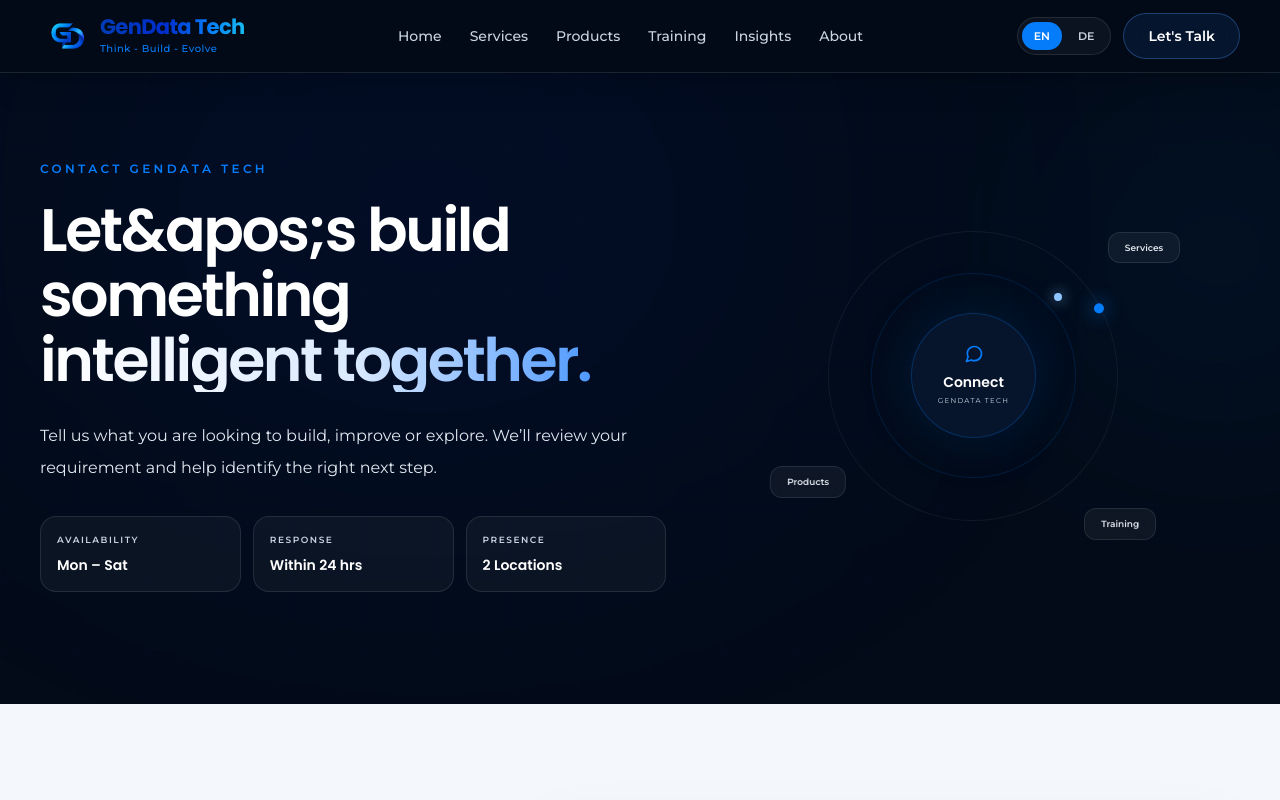
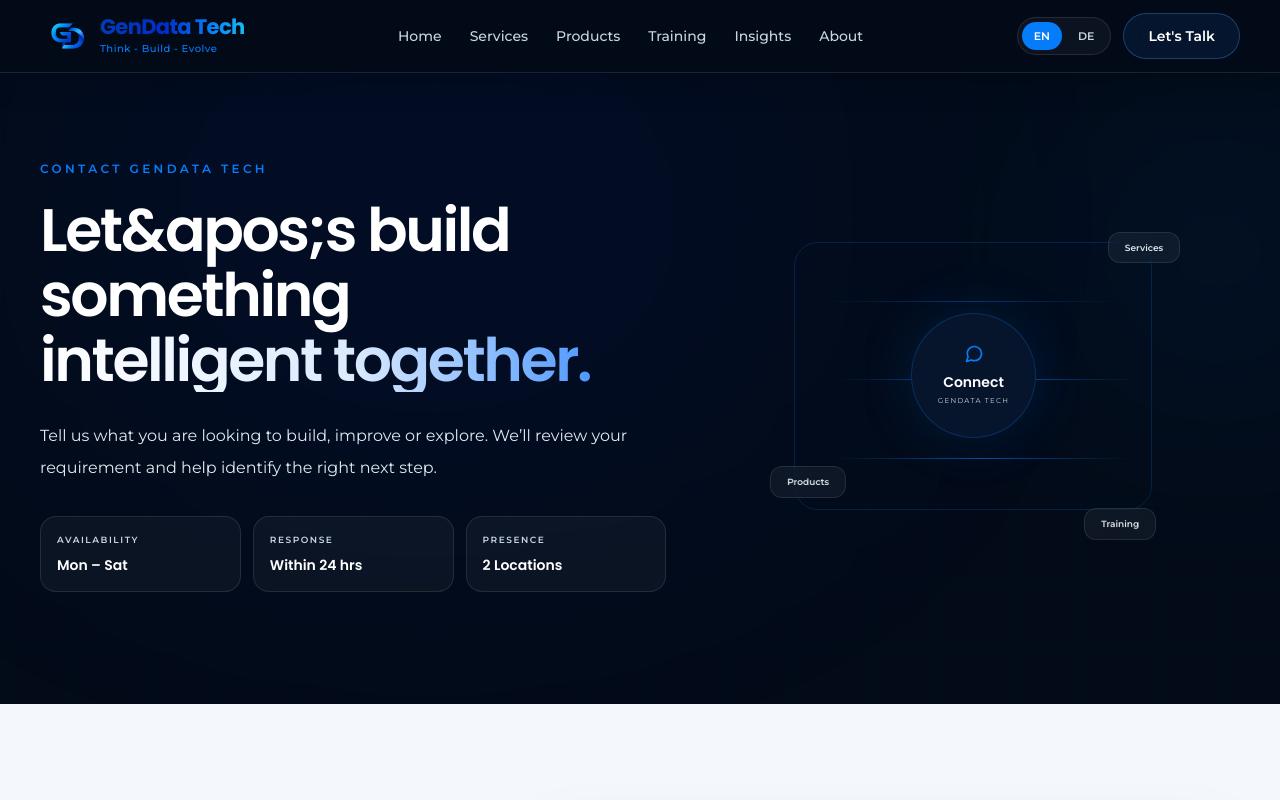
Before and after one commit to aravinthk1504/gendata-techv2, a Next.js app: page /en/contact in a window 1280 px wide. Shown: the top 800 px of the page. Built offline with nearby package versions, Linux system fonts and the light colour scheme.

Commit message:
Replace Contact orbit with page-specific hero motion

```diff
--- a/src/components/migrated/Contact.jsx
+++ b/src/components/migrated/Contact.jsx
@@ -567,62 +567,9 @@ function Contact() {
                 }}
                 className="relative mx-auto hidden h-[340px] w-full max-w-[430px] items-center justify-center lg:flex"
               >
-                {/* OUTER */}
-
-                <motion.div
-                  className="absolute h-[290px] w-[290px] rounded-full border border-white/[0.06]"
-                  animate={
-                    heroShouldAnimate
-                      ? {
-                          rotate: 360,
-                        }
-                      : {
-                          rotate: 0,
-                        }
-                  }
-                  transition={
-                    heroShouldAnimate
-                      ? {
-                          duration: 35,
-                          repeat: Infinity,
-                          ease: "linear",
-                        }
-                      : {
-                          duration: 0.2,
-                        }
-                  }
-                >
-                  <div className="absolute left-1/2 top-[-4px] h-2.5 w-2.5 -translate-x-1/2 rounded-full bg-[#057CFA] shadow-[0_0_18px_rgba(5,124,250,0.9)]" />
-                </motion.div>
-
-                {/* INNER */}
-
-                <motion.div
-                  className="absolute h-[205px] w-[205px] rounded-full border border-[#057CFA]/15"
-                  animate={
-                    heroShouldAnimate
-                      ? {
-                          rotate: -360,
-                        }
-                      : {
-                          rotate: 0,
-                        }
-                  }
-                  transition={
-                    heroShouldAnimate
-                      ? {
-                          duration: 25,
-                          repeat: Infinity,
-                          ease: "linear",
-                        }
-                      : {
-                          duration: 0.2,
-                        }
-                  }
-                >
-                  <div className="absolute bottom-[18px] right-[14px] h-2 w-2 rounded-full bg-blue-300 shadow-[0_0_14px_rgba(147,197,253,0.8)]" />
-                </motion.div>
-
+                {/* Message delivery flow */}
+                <div className="absolute inset-9 rounded-3xl border border-[#057CFA]/20" />
+                {[0,1,2].map(i=><motion.div key={i} className="absolute left-[15%] right-[15%] h-px bg-gradient-to-r from-transparent via-[#057CFA]/70 to-transparent" style={{top:`${28+i*23}%`}} animate={heroShouldAnimate?{opacity:[0.2,1,0.2],x:[-15,15,-15]}:{opacity:0.5}} transition={{duration:3.5,delay:i*0.7,repeat:heroShouldAnimate?Infinity:0}}/>)}
                 {/* CENTER */}
 
                 <motion.div
```
